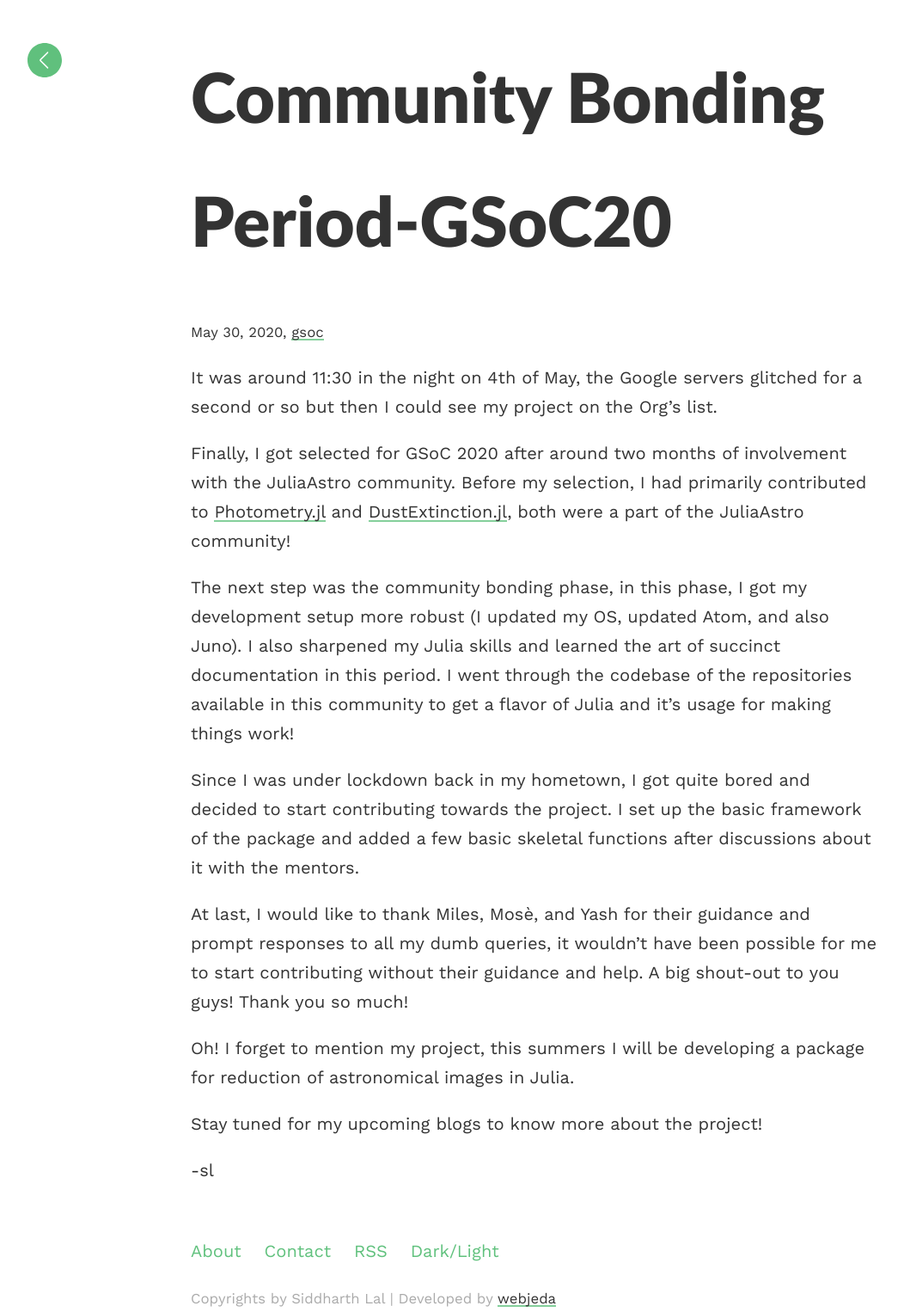
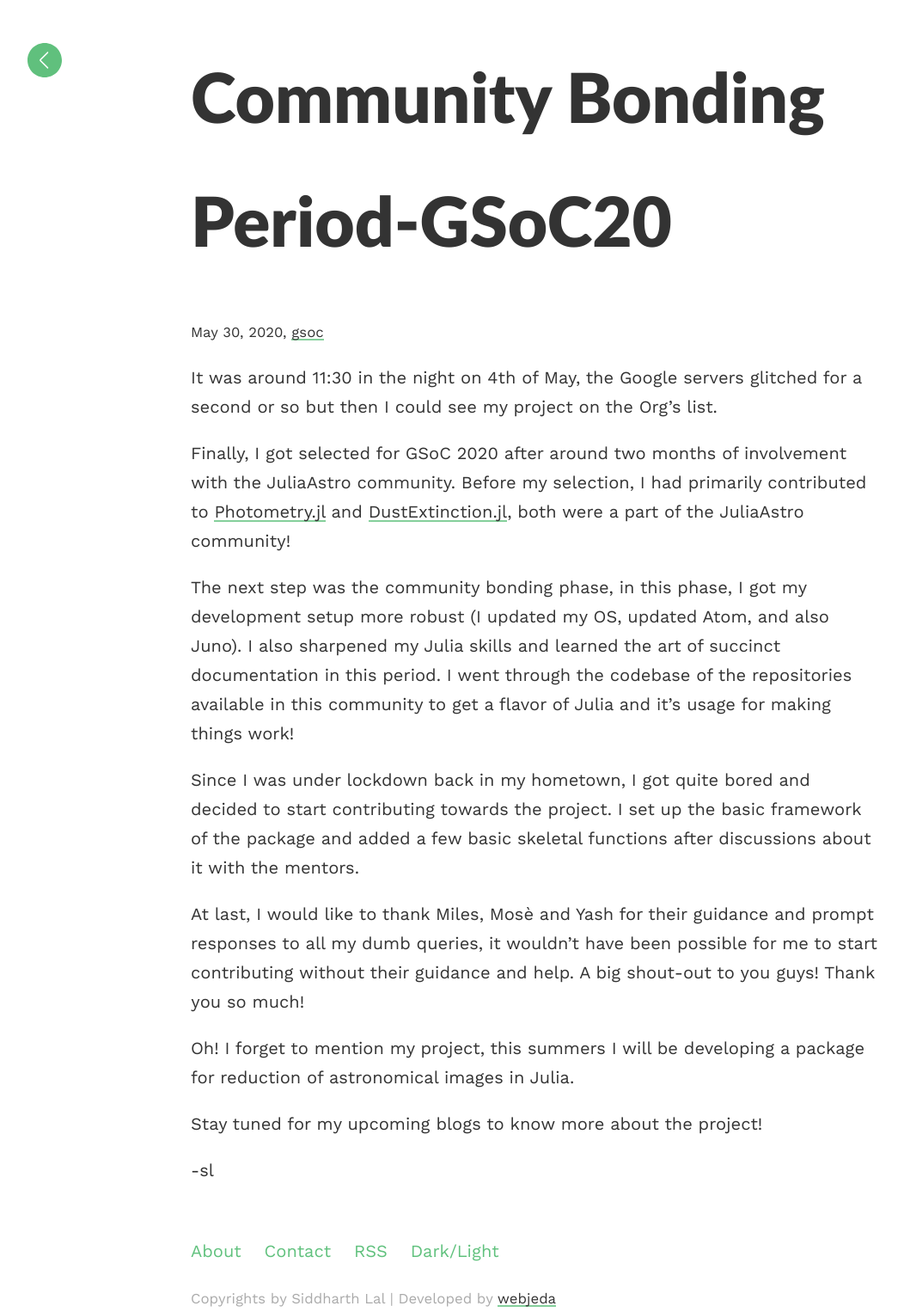
Before and after one commit to siddharthlal25/blog, a Jekyll site: the page built from _posts/2020-05-30-gsoc-blog-1.md, in a window 1280 px wide. Shown: the whole page at 86% size, without its empty margins (18-1070 px from the left). Built offline with Jekyll 4.4.1, drawn with Linux system fonts in a browser that asks for light colours.

```diff
--- a/_posts/2020-05-30-gsoc-blog-1.md
+++ b/_posts/2020-05-30-gsoc-blog-1.md
@@ -13,7 +13,7 @@ The next step was the community bonding phase, in this phase, I got my developme
 
 Since I was under lockdown back in my hometown, I got quite bored and decided to start contributing towards the project. I set up the basic framework of the package and added a few basic skeletal functions after discussions about it with the mentors.
 
-At last, I would like to thank Miles, Mosè, and Yash for their guidance and prompt responses to all my dumb queries, it wouldn’t have been possible for me to start contributing without their guidance and help. A big shout-out to you guys! Thank you so much!
+At last, I would like to thank Miles, Mosè and Yash for their guidance and prompt responses to all my dumb queries, it wouldn’t have been possible for me to start contributing without their guidance and help. A big shout-out to you guys! Thank you so much!
 
 Oh! I forget to mention my project, this summers I will be developing a package for reduction of astronomical images in Julia.
 
```
